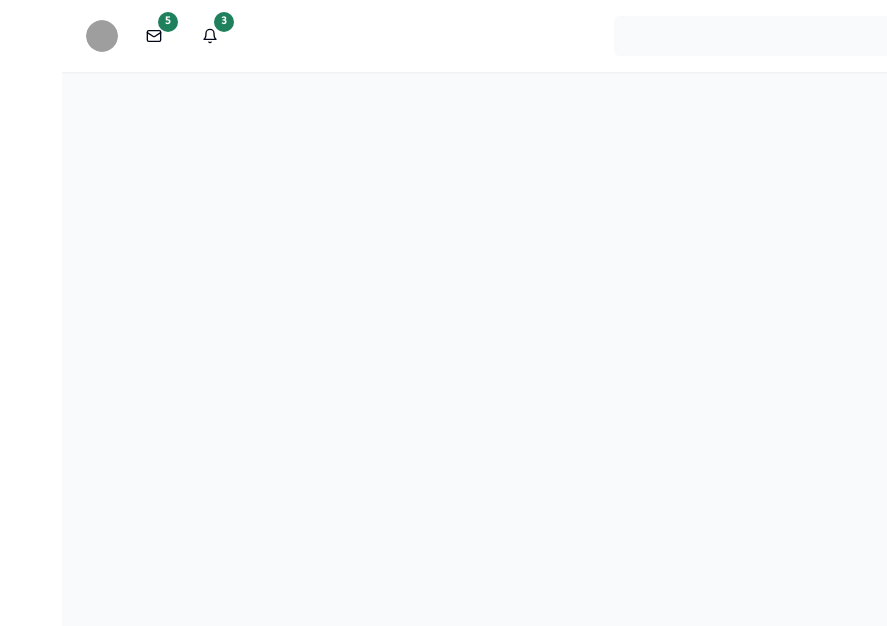
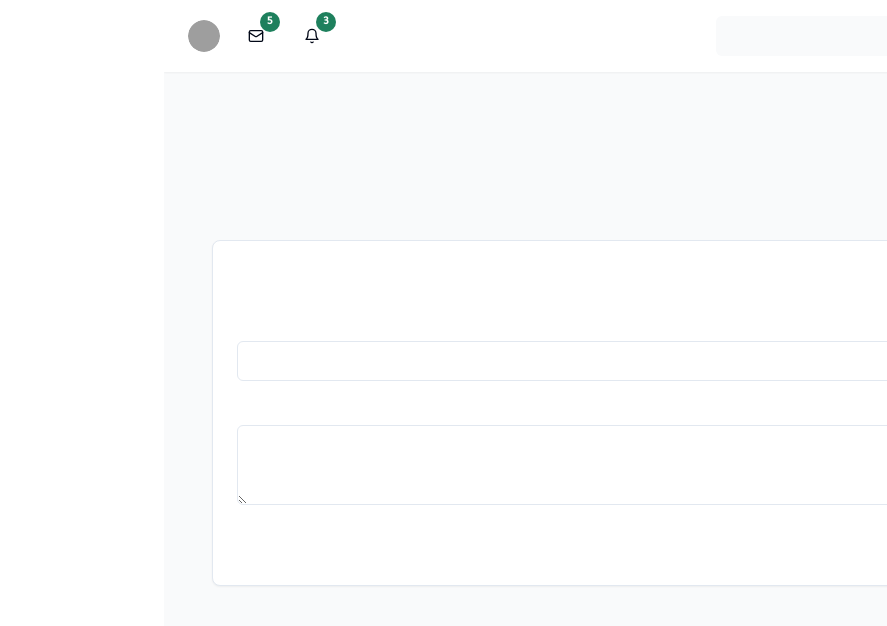
Before and after one commit to abdelmaha97/design-control-panel-13, a React (Vite) app: page /notifications in a window 1280 px wide. Shown: the top 626 px of the page, without its empty margins (393-1280 px from the left). Built offline with nearby package versions, Linux system fonts and the light colour scheme.

Commit message:
Implement notification management system
Add functionality for managing user notifications, including a form for sending instant notifications and a customizable preferences list accessible via a slider bar.
[skip gpt_engineer]

```diff
--- a/src/App.tsx
+++ b/src/App.tsx
@@ -2,6 +2,7 @@ import { BrowserRouter as Router, Routes, Route } from 'react-router-dom';
 import DashboardLayout from './components/DashboardLayout';
 import Index from './pages/Index';
 import Reports from './pages/Reports';
+import Notifications from './pages/Notifications';
 
 function App() {
   return (
@@ -10,6 +11,7 @@ function App() {
         <Routes>
           <Route path="/" element={<Index />} />
           <Route path="/reports" element={<Reports />} />
+          <Route path="/notifications" element={<Notifications />} />
         </Routes>
       </DashboardLayout>
     </Router>
--- a/src/components/DashboardLayout.tsx
+++ b/src/components/DashboardLayout.tsx
@@ -87,7 +87,9 @@ const DashboardLayout = ({ children }: { children: React.ReactNode }) => {
           <Link to="/reports">
             <SidebarItem icon={<FileText className="h-5 w-5" />} label="إدارة التقارير" sidebarOpen={sidebarOpen} />
           </Link>
-          <SidebarItem icon={<Bell className="h-5 w-5" />} label="الإشعارات" sidebarOpen={sidebarOpen} />
+          <Link to="/notifications">
+            <SidebarItem icon={<Bell className="h-5 w-5" />} label="الإشعارات" sidebarOpen={sidebarOpen} />
+          </Link>
           <SidebarItem icon={<Settings className="h-5 w-5" />} label="الإعدادات" sidebarOpen={sidebarOpen} />
         </nav>
       </div>
--- /dev/null
+++ b/src/pages/Notifications.tsx
@@ -0,0 +1,171 @@
+import { useState } from "react";
+import { Button } from "@/components/ui/button";
+import { Input } from "@/components/ui/input";
+import { Textarea } from "@/components/ui/textarea";
+import { useToast } from "@/hooks/use-toast";
+import { Switch } from "@/components/ui/switch";
+import { Label } from "@/components/ui/label";
+import { Card, CardContent, CardHeader, CardTitle } from "@/components/ui/card";
+import { Tabs, TabsContent, TabsList, TabsTrigger } from "@/components/ui/tabs";
+
+const Notifications = () => {
+  const { toast } = useToast();
+  const [title, setTitle] = useState("");
+  const [message, setMessage] = useState("");
+
+  // Notification preferences state
+  const [preferences, setPreferences] = useState({
+    email: true,
+    push: true,
+    sms: false,
+    news: true,
+    updates: true,
+    marketing: false,
+  });
+
+  const handleSendNotification = (e: React.FormEvent) => {
+    e.preventDefault();
+    if (!title || !message) {
+      toast({
+        variant: "destructive",
+        title: "خطأ",
+        description: "الرجاء ملء جميع الحقول المطلوبة",
+      });
+      return;
+    }
+
+    toast({
+      title: "تم إرسال الإشعار بنجاح",
+      description: "تم إرسال الإشعار إلى جميع المستخدمين المحددين",
+    });
+    setTitle("");
+    setMessage("");
+  };
+
+  return (
+    <div className="container mx-auto p-6">
+      <h1 className="text-2xl font-bold mb-6">إدارة الإشعارات</h1>
+
+      <Tabs defaultValue="send" dir="rtl">
+        <TabsList className="mb-4">
+          <TabsTrigger value="send">إرسال إشعار</TabsTrigger>
+          <TabsTrigger value="preferences">تفضيلات الإشعارات</TabsTrigger>
+        </TabsList>
+
+        <TabsContent value="send">
+          <Card>
+            <CardHeader>
+              <CardTitle>إرسال إشعار جديد</CardTitle>
+            </CardHeader>
+            <CardContent>
+              <form onSubmit={handleSendNotification} className="space-y-4">
+                <div>
+                  <Label htmlFor="title">عنوان الإشعار</Label>
+                  <Input
+                    id="title"
+                    value={title}
+                    onChange={(e) => setTitle(e.target.value)}
+                    placeholder="أدخل عنوان الإشعار"
+                    className="mt-1"
+                  />
+                </div>
+
+                <div>
+                  <Label htmlFor="message">نص الإشعار</Label>
+                  <Textarea
+                    id="message"
+                    value={message}
+                    onChange={(e) => setMessage(e.target.value)}
+                    placeholder="أدخل نص الإشعار"
+                    className="mt-1"
+                  />
+                </div>
+
+                <Button type="submit">إرسال الإشعار</Button>
+              </form>
+            </CardContent>
+          </Card>
+        </TabsContent>
+
+        <TabsContent value="preferences">
+          <Card>
+            <CardHeader>
+              <CardTitle>تفضيلات الإشعارات</CardTitle>
+            </CardHeader>
+            <CardContent>
+              <div className="space-y-4">
+                <div className="flex items-center justify-between">
+                  <Label htmlFor="email">إشعارات البريد الإلكتروني</Label>
+                  <Switch
+                    id="email"
+                    checked={preferences.email}
+                    onCheckedChange={(checked) =>
+                      setPreferences((prev) => ({ ...prev, email: checked }))
+                    }
+                  />
+                </div>
+
+                <div className="flex items-center justify-between">
+                  <Label htmlFor="push">الإشعارات الفورية</Label>
+                  <Switch
+                    id="push"
+                    checked={preferences.push}
+                    onCheckedChange={(checked) =>
+                      setPreferences((prev) => ({ ...prev, push: checked }))
+                    }
+                  />
+                </div>
+
+                <div className="flex items-center justify-between">
+                  <Label htmlFor="sms">إشعارات الرسائل النصية</Label>
+                  <Switch
+                    id="sms"
+                    checked={preferences.sms}
+                    onCheckedChange={(checked) =>
+                      setPreferences((prev) => ({ ...prev, sms: checked }))
+                    }
+                  />
+                </div>
+
+                <div className="flex items-center justify-between">
+                  <Label htmlFor="news">الأخبار والتحديثات</Label>
+                  <Switch
+                    id="news"
+                    checked={preferences.news}
+                    onCheckedChange={(checked) =>
+                      setPreferences((prev) => ({ ...prev, news: checked }))
+                    }
+                  />
+                </div>
+
+                <div className="flex items-center justify-between">
+                  <Label htmlFor="updates">تحديثات النظام</Label>
+                  <Switch
+                    id="updates"
+                    checked={preferences.updates}
+                    onCheckedChange={(checked) =>
+                      setPreferences((prev) => ({ ...prev, updates: checked }))
+                    }
+                  />
+                </div>
+
+                <div className="flex items-center justify-between">
+                  <Label htmlFor="marketing">الرسائل التسويقية</Label>
+                  <Switch
+                    id="marketing"
+                    checked={preferences.marketing}
+                    onCheckedChange={(checked) =>
+                      setPreferences((prev) => ({ ...prev, marketing: checked }))
+                    }
+                  />
+                </div>
+              </div>
+            </CardContent>
+          </Card>
+        </TabsContent>
+      </Tabs>
+    </div>
+  );
+};
+
+export default Notifications;
```
